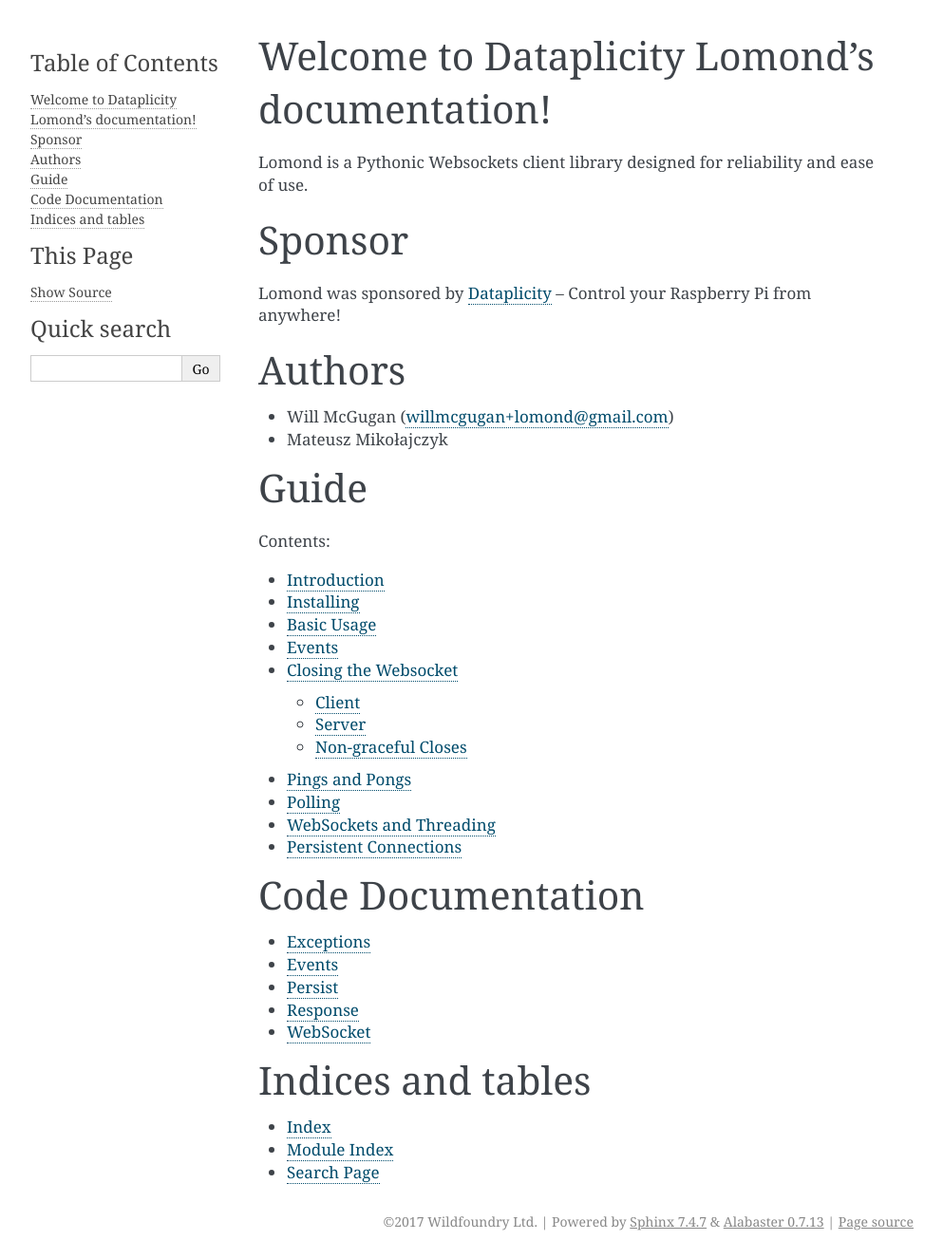
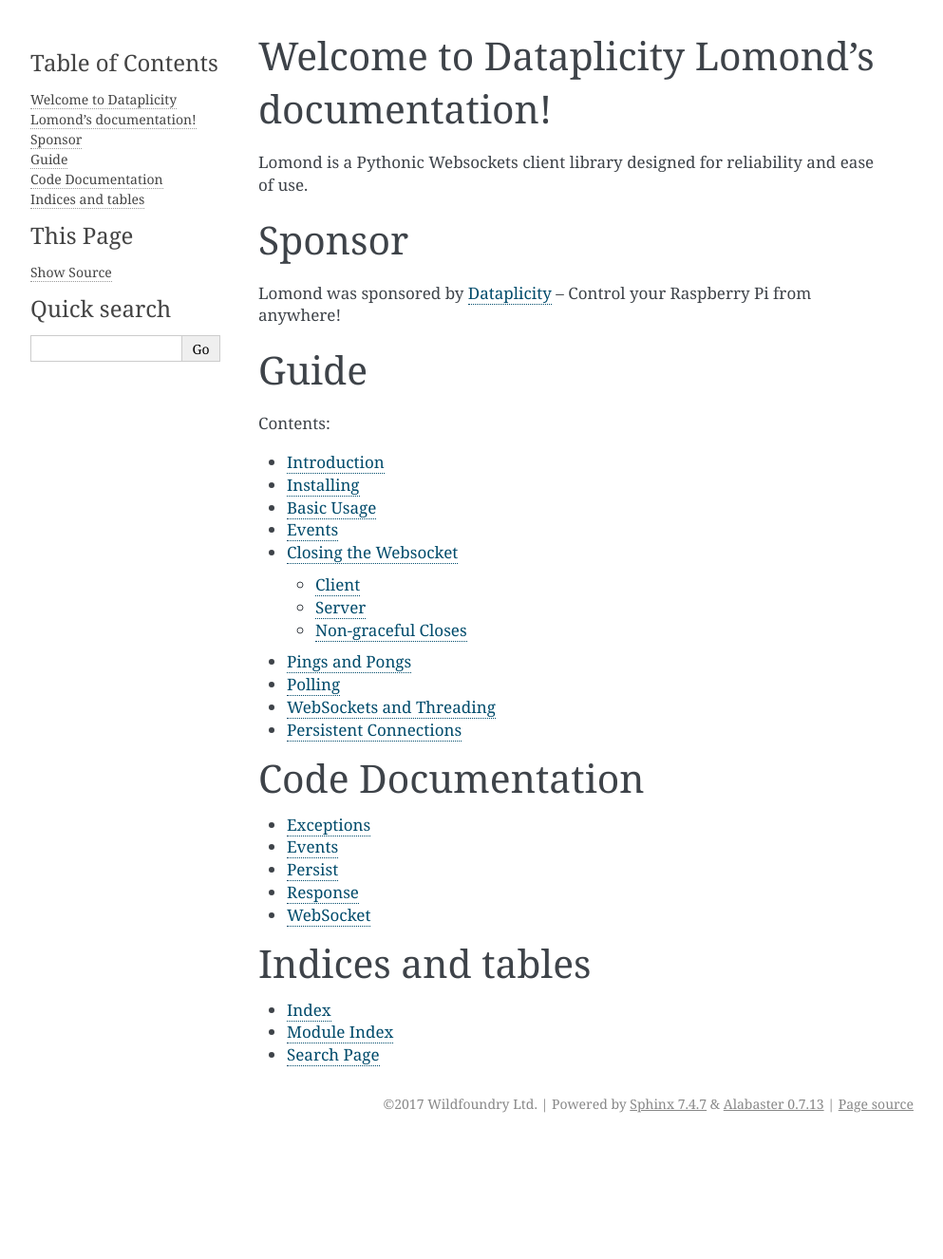
Before and after one commit to wildfoundry/dataplicity-lomond, a Sphinx documentation site: the page built from docs/index.rst, in a window 1280 px wide. Shown: the whole page at 95% size, without its empty margins (148-1141 px from the left). Built offline with Sphinx 7.4.7, drawn with Linux system fonts in a browser that asks for light colours; the version number could not be read and is left out; after the commit the page ends 1202 px from its top, so only the background shows below that.

Commit message:
Update index.rst

```diff
--- a/docs/index.rst
+++ b/docs/index.rst
@@ -14,13 +14,6 @@
 
 Lomond was sponsored by `Dataplicity <https://www.dataplicity.com/>`_ --
 Control your Raspberry Pi from anywhere!
-
-Authors
-=======
-
-- Will McGugan (willmcgugan+lomond@gmail.com)
-- Mateusz Mikołajczyk
-
 
 Guide
 =====
```
